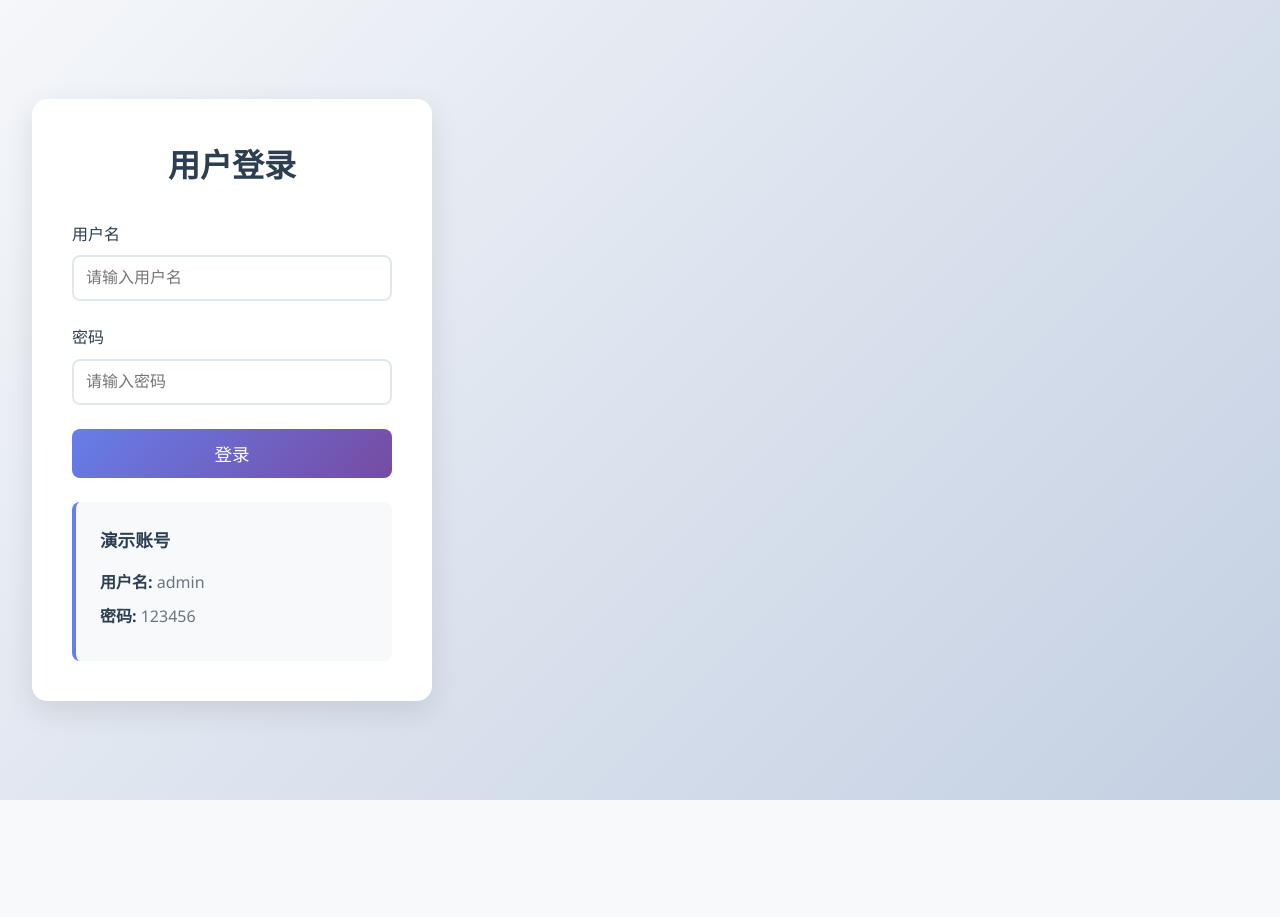
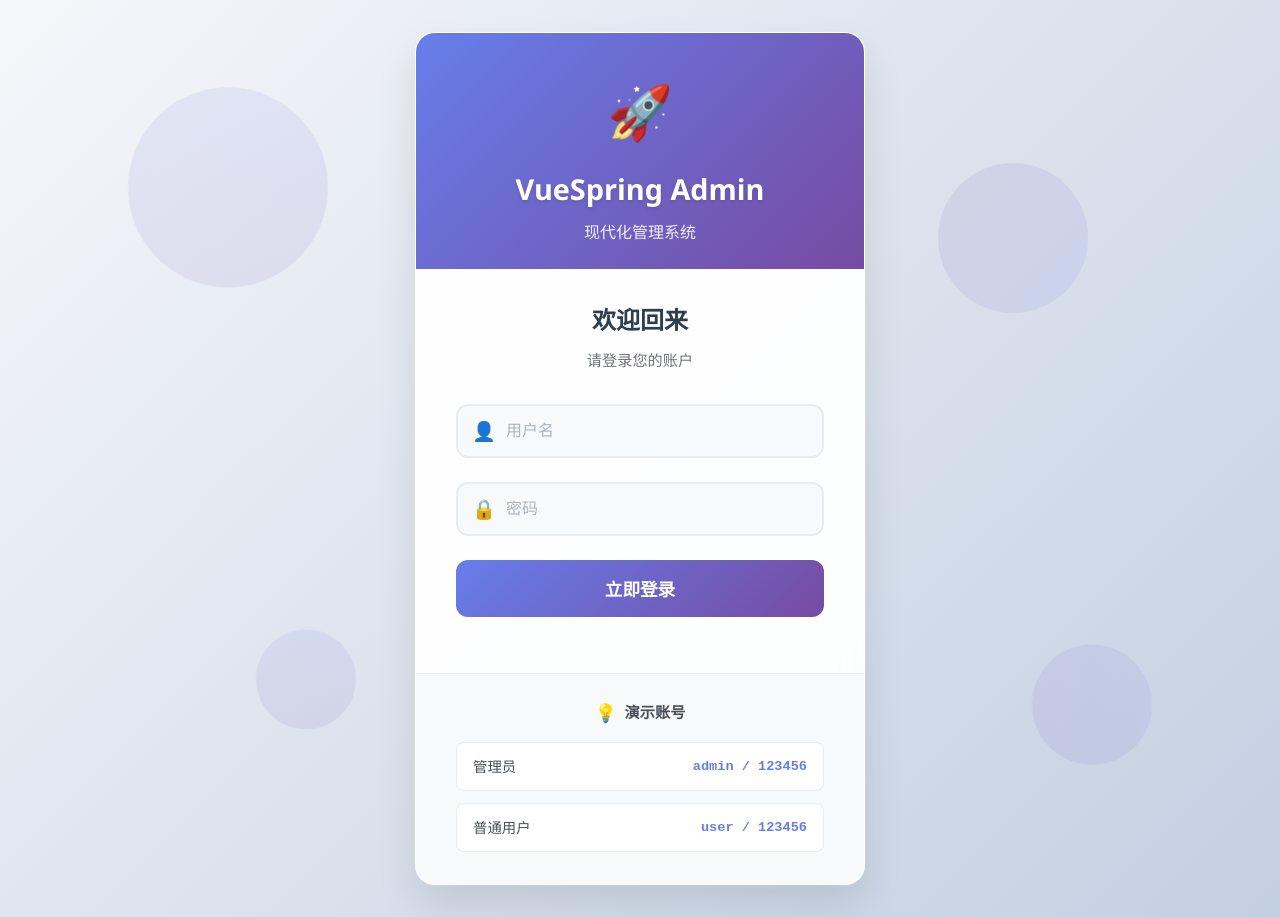
Before and after one commit to hotejb/VueSpringboot, a Vue app in the folder frontend/: page /login in a window 1280 px wide. Before the commit the page ends 800 px from the top, so only its background shows below. Built offline with nearby package versions, Linux system fonts and the light colour scheme.

Commit message:
登录页面美化升级 🎨 - 完全居中的响应式布局 - 添加浮动背景装饰动画 - 品牌标识区域设计 - 现代化输入框（带图标） - 炫酷按钮效果和加载动画 - 优化演示账号展示 - 毛玻璃效果和阴影 - 完整的移动端适配

```diff
--- a/frontend/src/views/Login.vue
+++ b/frontend/src/views/Login.vue
@@ -1,44 +1,83 @@
 <template>
   <div class="login">
+    <!-- 背景装饰元素 -->
+    <div class="background-decoration">
+      <div class="floating-shape shape-1"></div>
+      <div class="floating-shape shape-2"></div>
+      <div class="floating-shape shape-3"></div>
+      <div class="floating-shape shape-4"></div>
+    </div>
+
     <div class="login-container">
       <div class="login-card">
-        <h2 class="login-title">用户登录</h2>
+        <!-- 品牌标识 -->
+        <div class="brand-section">
+          <div class="brand-icon">🚀</div>
+          <h1 class="brand-title">VueSpring Admin</h1>
+          <p class="brand-subtitle">现代化管理系统</p>
+        </div>
+
+        <!-- 登录表单 -->
+        <div class="form-section">
+          <h2 class="login-title">欢迎回来</h2>
+          <p class="login-subtitle">请登录您的账户</p>
+
           <form @submit.prevent="handleLogin" class="login-form">
             <div class="form-group">
-            <label for="username">用户名</label>
+              <div class="input-wrapper">
+                <div class="input-icon">👤</div>
                 <input
                   id="username"
                   v-model="loginForm.username"
                   type="text"
-              placeholder="请输入用户名"
+                  placeholder="用户名"
                   required
                   class="form-input"
                 />
               </div>
+            </div>
+
             <div class="form-group">
-            <label for="password">密码</label>
+              <div class="input-wrapper">
+                <div class="input-icon">🔒</div>
                 <input
                   id="password"
                   v-model="loginForm.password"
                   type="password"
-              placeholder="请输入密码"
+                  placeholder="密码"
                   required
                   class="form-input"
                 />
               </div>
+            </div>
+
             <button type="submit" :disabled="loading" class="login-button">
-            {{ loading ? '登录中...' : '登录' }}
+              <span v-if="loading" class="loading-spinner"></span>
+              {{ loading ? '登录中...' : '立即登录' }}
             </button>
           </form>
 
           <div v-if="message" class="message" :class="messageType">
             {{ message }}
           </div>
+        </div>
 
-        <div class="demo-info">
-          <h3>演示账号</h3>
-          <p><strong>用户名:</strong> admin</p>
-          <p><strong>密码:</strong> 123456</p>
+        <!-- 演示信息 -->
+        <div class="demo-section">
+          <div class="demo-header">
+            <span class="demo-icon">💡</span>
+            <span>演示账号</span>
+          </div>
+          <div class="demo-accounts">
+            <div class="demo-account">
+              <span class="account-type">管理员</span>
+              <span class="account-info">admin / 123456</span>
+            </div>
+            <div class="demo-account">
+              <span class="account-type">普通用户</span>
+              <span class="account-info">user / 123456</span>
+            </div>
+          </div>
         </div>
       </div>
     </div>
@@ -115,29 +154,157 @@ export default {
 </script>
 
 <style scoped>
+/* 主容器 - 完全居中 */
 .login {
+  position: relative;
   width: 100%;
+  min-height: 100vh;
+  display: flex;
+  align-items: center;
+  justify-content: center;
   padding: 2rem;
+  box-sizing: border-box;
+  overflow: hidden;
 }
 
-.login-container {
+/* 背景装饰 */
+.background-decoration {
+  position: absolute;
+  top: 0;
+  left: 0;
   width: 100%;
-  max-width: 400px;
+  height: 100%;
+  pointer-events: none;
+  z-index: 1;
 }
 
+.floating-shape {
+  position: absolute;
+  border-radius: 50%;
+  background: linear-gradient(135deg, rgba(102, 126, 234, 0.1), rgba(118, 75, 162, 0.1));
+  animation: float 6s ease-in-out infinite;
+}
+
+.shape-1 {
+  width: 200px;
+  height: 200px;
+  top: 10%;
+  left: 10%;
+  animation-delay: 0s;
+}
+
+.shape-2 {
+  width: 150px;
+  height: 150px;
+  top: 20%;
+  right: 15%;
+  animation-delay: 2s;
+}
+
+.shape-3 {
+  width: 100px;
+  height: 100px;
+  bottom: 20%;
+  left: 20%;
+  animation-delay: 4s;
+}
+
+.shape-4 {
+  width: 120px;
+  height: 120px;
+  bottom: 15%;
+  right: 10%;
+  animation-delay: 1s;
+}
+
+@keyframes float {
+  0%, 100% { transform: translateY(0px) rotate(0deg); }
+  50% { transform: translateY(-20px) rotate(180deg); }
+}
+
+/* 登录容器 */
+.login-container {
+  position: relative;
+  z-index: 2;
+  width: 100%;
+  max-width: 450px;
+}
+
+/* 登录卡片 */
 .login-card {
-  background: white;
-  padding: 2.5rem;
-  border-radius: 15px;
-  box-shadow: 0 10px 30px rgba(0,0,0,0.1);
+  background: rgba(255, 255, 255, 0.95);
+  backdrop-filter: blur(10px);
+  border: 1px solid rgba(255, 255, 255, 0.2);
+  border-radius: 20px;
+  box-shadow:
+    0 20px 40px rgba(0, 0, 0, 0.1),
+    0 0 0 1px rgba(255, 255, 255, 0.1);
+  overflow: hidden;
+  animation: slideUp 0.8s ease-out;
+}
+
+@keyframes slideUp {
+  from {
+    opacity: 0;
+    transform: translateY(30px);
+  }
+  to {
+    opacity: 1;
+    transform: translateY(0);
+  }
+}
+
+/* 品牌区域 */
+.brand-section {
+  text-align: center;
+  padding: 2.5rem 2.5rem 1.5rem;
+  background: linear-gradient(135deg, #667eea 0%, #764ba2 100%);
+  color: white;
+}
+
+.brand-icon {
+  font-size: 3rem;
+  margin-bottom: 1rem;
+  animation: pulse 2s infinite;
+}
+
+@keyframes pulse {
+  0%, 100% { transform: scale(1); }
+  50% { transform: scale(1.1); }
+}
+
+.brand-title {
+  font-size: 1.8rem;
+  font-weight: 700;
+  margin: 0 0 0.5rem 0;
+  text-shadow: 0 2px 4px rgba(0, 0, 0, 0.1);
+}
+
+.brand-subtitle {
+  font-size: 1rem;
+  opacity: 0.9;
+  margin: 0;
+  font-weight: 300;
+}
+
+/* 表单区域 */
+.form-section {
+  padding: 2rem 2.5rem;
 }
 
 .login-title {
   text-align: center;
-  font-size: 2rem;
+  font-size: 1.5rem;
   font-weight: 600;
   color: #2c3e50;
-  margin-bottom: 2rem;
+  margin: 0 0 0.5rem 0;
+}
+
+.login-subtitle {
+  text-align: center;
+  color: #6c757d;
+  margin: 0 0 2rem 0;
+  font-size: 0.95rem;
 }
 
 .login-form {
@@ -148,90 +315,212 @@ export default {
   margin-bottom: 1.5rem;
 }
 
-.form-group label {
-  display: block;
-  margin-bottom: 0.5rem;
-  font-weight: 500;
-  color: #2c3e50;
+.input-wrapper {
+  position: relative;
+  display: flex;
+  align-items: center;
+}
+
+.input-icon {
+  position: absolute;
+  left: 1rem;
+  font-size: 1.2rem;
+  color: #6c757d;
+  z-index: 1;
 }
 
 .form-input {
   width: 100%;
-  padding: 0.75rem;
-  border: 2px solid #e1e8ed;
-  border-radius: 8px;
+  padding: 1rem 1rem 1rem 3rem;
+  border: 2px solid #e9ecef;
+  border-radius: 12px;
   font-size: 1rem;
-  transition: border-color 0.3s ease;
+  transition: all 0.3s ease;
   box-sizing: border-box;
+  background: #f8f9fa;
 }
 
 .form-input:focus {
   outline: none;
   border-color: #667eea;
+  background: white;
+  box-shadow: 0 0 0 3px rgba(102, 126, 234, 0.1);
+  transform: translateY(-1px);
 }
 
+.form-input::placeholder {
+  color: #adb5bd;
+}
+
+/* 登录按钮 */
 .login-button {
   width: 100%;
   background: linear-gradient(135deg, #667eea 0%, #764ba2 100%);
   color: white;
   border: none;
-  padding: 0.75rem;
+  padding: 1rem;
   font-size: 1.1rem;
-  font-weight: 500;
-  border-radius: 8px;
+  font-weight: 600;
+  border-radius: 12px;
   cursor: pointer;
-  transition: transform 0.3s ease;
+  transition: all 0.3s ease;
+  position: relative;
+  overflow: hidden;
+}
+
+.login-button::before {
+  content: '';
+  position: absolute;
+  top: 0;
+  left: -100%;
+  width: 100%;
+  height: 100%;
+  background: linear-gradient(90deg, transparent, rgba(255, 255, 255, 0.2), transparent);
+  transition: left 0.5s;
+}
+
+.login-button:hover:not(:disabled)::before {
+  left: 100%;
 }
 
 .login-button:hover:not(:disabled) {
   transform: translateY(-2px);
+  box-shadow: 0 10px 25px rgba(102, 126, 234, 0.3);
 }
 
 .login-button:disabled {
-  opacity: 0.6;
+  opacity: 0.7;
   cursor: not-allowed;
   transform: none;
 }
 
+.loading-spinner {
+  display: inline-block;
+  width: 16px;
+  height: 16px;
+  border: 2px solid rgba(255, 255, 255, 0.3);
+  border-radius: 50%;
+  border-top-color: white;
+  animation: spin 1s ease-in-out infinite;
+  margin-right: 0.5rem;
+}
+
+@keyframes spin {
+  to { transform: rotate(360deg); }
+}
+
+/* 消息提示 */
 .message {
-  padding: 0.75rem;
-  border-radius: 8px;
+  padding: 1rem;
+  border-radius: 12px;
   text-align: center;
   font-weight: 500;
   margin-bottom: 1rem;
+  animation: fadeIn 0.3s ease-out;
+}
+
+@keyframes fadeIn {
+  from { opacity: 0; transform: translateY(-10px); }
+  to { opacity: 1; transform: translateY(0); }
 }
 
 .message.success {
-  background: #d4edda;
+  background: linear-gradient(135deg, #d4edda, #c3e6cb);
   color: #155724;
   border: 1px solid #c3e6cb;
 }
 
 .message.error {
-  background: #f8d7da;
+  background: linear-gradient(135deg, #f8d7da, #f5c6cb);
   color: #721c24;
   border: 1px solid #f5c6cb;
 }
 
-.demo-info {
+/* 演示区域 */
+.demo-section {
   background: #f8f9fa;
-  padding: 1.5rem;
-  border-radius: 8px;
-  border-left: 4px solid #667eea;
+  padding: 1.5rem 2.5rem 2rem;
+  border-top: 1px solid #e9ecef;
 }
 
-.demo-info h3 {
-  margin: 0 0 1rem 0;
-  color: #2c3e50;
+.demo-header {
+  display: flex;
+  align-items: center;
+  justify-content: center;
+  margin-bottom: 1rem;
+  font-weight: 600;
+  color: #495057;
+  font-size: 0.95rem;
+}
+
+.demo-icon {
+  margin-right: 0.5rem;
   font-size: 1.1rem;
 }
 
-.demo-info p {
-  margin: 0.5rem 0;
-  color: #6c757d;
+.demo-accounts {
+  display: flex;
+  flex-direction: column;
+  gap: 0.75rem;
 }
 
-.demo-info strong {
-  color: #2c3e50;
+.demo-account {
+  display: flex;
+  justify-content: space-between;
+  align-items: center;
+  padding: 0.75rem 1rem;
+  background: white;
+  border-radius: 8px;
+  border: 1px solid #e9ecef;
+  transition: all 0.2s ease;
+}
+
+.demo-account:hover {
+  border-color: #667eea;
+  transform: translateX(2px);
+}
+
+.account-type {
+  font-weight: 500;
+  color: #495057;
+  font-size: 0.9rem;
+}
+
+.account-info {
+  font-family: 'Courier New', monospace;
+  color: #667eea;
+  font-weight: 600;
+  font-size: 0.85rem;
+}
+
+/* 响应式设计 */
+@media (max-width: 768px) {
+  .login {
+    padding: 1rem;
+  }
+
+  .login-container {
+    max-width: 100%;
+  }
+
+  .brand-section {
+    padding: 2rem 1.5rem 1rem;
+  }
+
+  .form-section {
+    padding: 1.5rem;
+  }
+
+  .demo-section {
+    padding: 1rem 1.5rem 1.5rem;
+  }
+
+  .brand-title {
+    font-size: 1.5rem;
+  }
+
+  .floating-shape {
+    opacity: 0.5;
+  }
 }
 </style>
```
Lines whose indentation alone changed are shown as unchanged.
